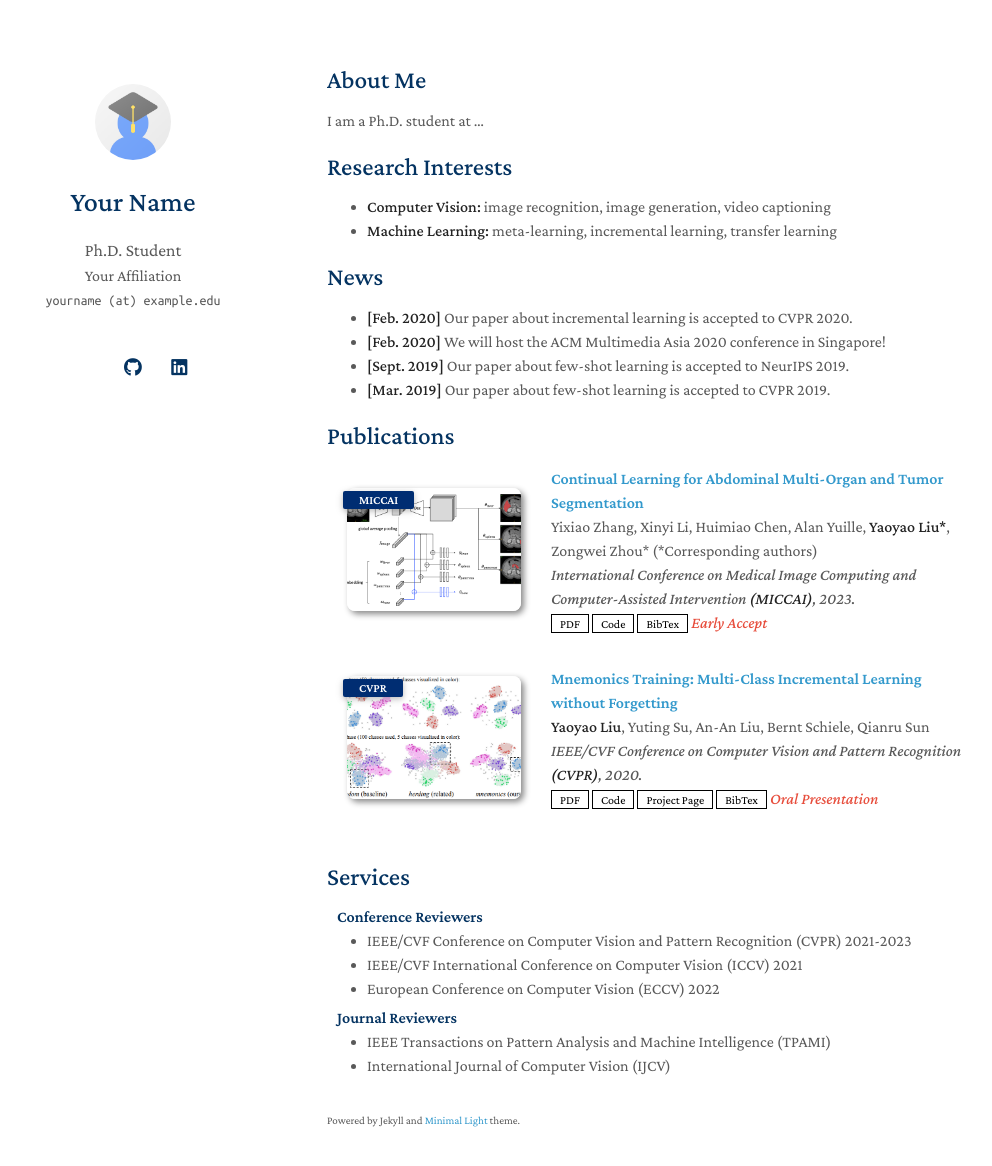
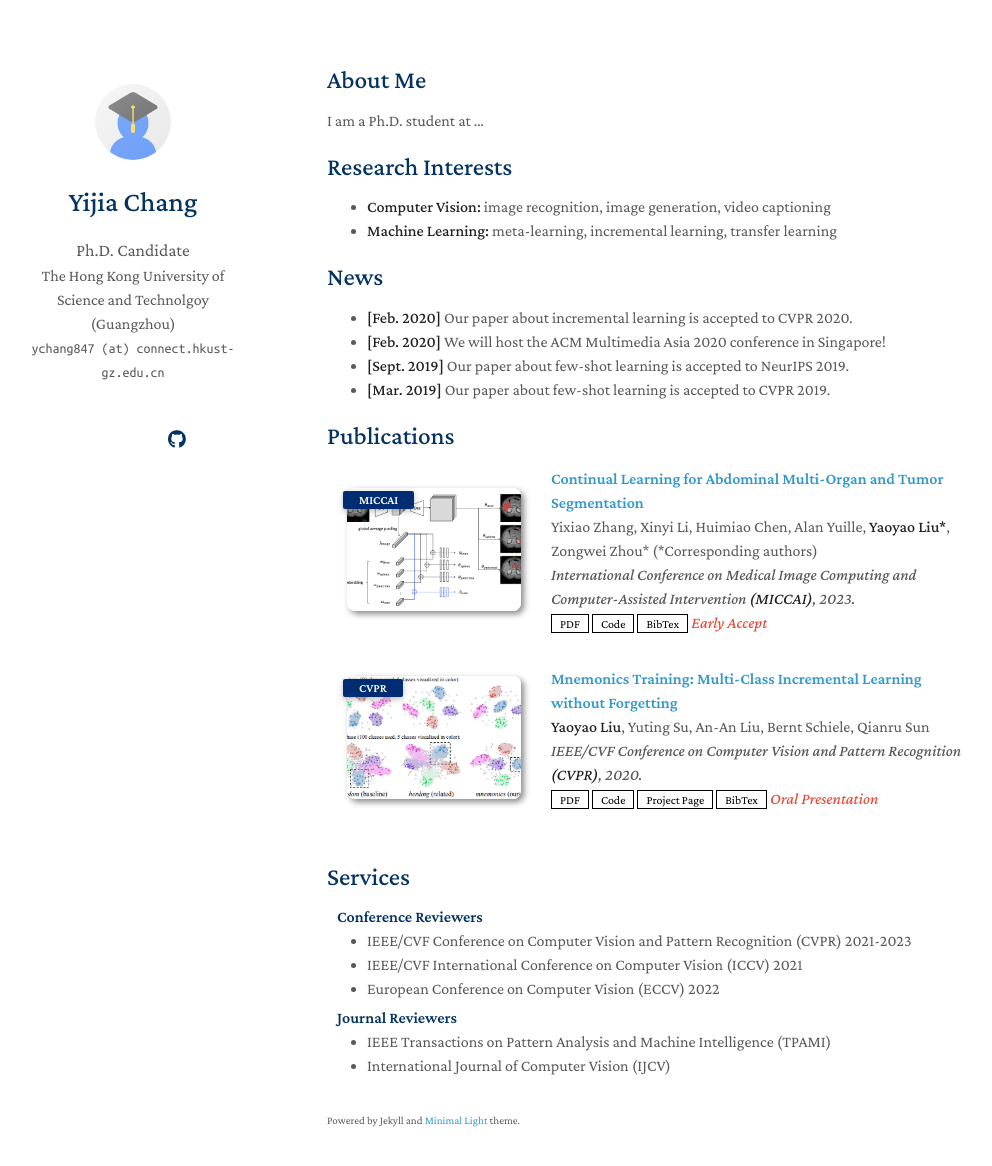
Before and after one commit to Yijia-Oneplus-Chang/Yijia-Chang, a Jekyll site: the page built from index.md, in a window 1280 px wide and 1201 px high. Shown: the top 1166 px of the window, without its empty margins (143-1135 px from the left). Built offline with Jekyll 4.4.1, drawn with Linux system fonts in a browser that asks for light colours; a style sheet for code colours, icons or effects is not loaded.

Commit message:
Update _config.yml
modify the basic information

```diff
--- a/_config.yml
+++ b/_config.yml
@@ -1,22 +1,21 @@
 # Basic Information
-title: Your Name
-position: Ph.D. Student
-affiliation: Your Affiliation
-email: yourname (at) example.edu
+title: Yijia Chang
+position: Ph.D. Candidate
+affiliation: The Hong Kong University of Science and Technolgoy (Guangzhou)
+email: ychang847 (at) connect.hkust-gz.edu.cn
 
 # Search Engine Optimization (SEO)
 # The following information is used to improve the website traffic from search engines, e.g., Google.
 keywords: minimal light
-description: The Minimal Light is a simple and elegant jekyll theme for academic personal homepage.
-canonical: https://minimal-light-theme.yliu.me/
+description: Yijia Chang is a Ph.D. Candidate from HKUST(GZ), with the primary research interests in homomorphic encryption, threshold cryptography, and secure multi-party computation.
+canonical: https://yijia-oneplus-chang.github.io/Yijia-Chang/
 
 # Links
 # If you don't need one of them, you may delete the corresponding line.
-google_scholar: https://scholar.google.com/
+google_scholar: https://scholar.google.com.hk/citations?user=mzBg5sMAAAAJ
 cv_link: assets/files/curriculum_vitae.pdf
-github_link: https://github.com/
-linkedin: https://www.linkedin.com/
-twitter: https://twitter.com/
+github_link: https://github.com/Yijia-Oneplus-Chang
+
 
 # Images (e.g., your profile picture and your website's favicon)
 # "favicon" and "favicon_dark" are used for the light and dark modes, respectively.
@@ -38,11 +37,11 @@ font: "Serif" # or "Sans Serif"
 
 # Google Analytics ID
 # Please remove this if you don't use Google Analytics
-google_analytics: UA-111540567-4
+# google_analytics: UA-111540567-4
 
 # Use this project as a remote theme for GitHub Pages
 # See the guide here: https://docs.github.com/en/pages/setting-up-a-github-pages-site-with-jekyll/adding-a-theme-to-your-github-pages-site-using-jekyll
-remote_theme: yaoyao-liu/minimal-light
+# remote_theme: yaoyao-liu/minimal-light
 
 # The following files will be removed from the generated website.
 exclude:
```
